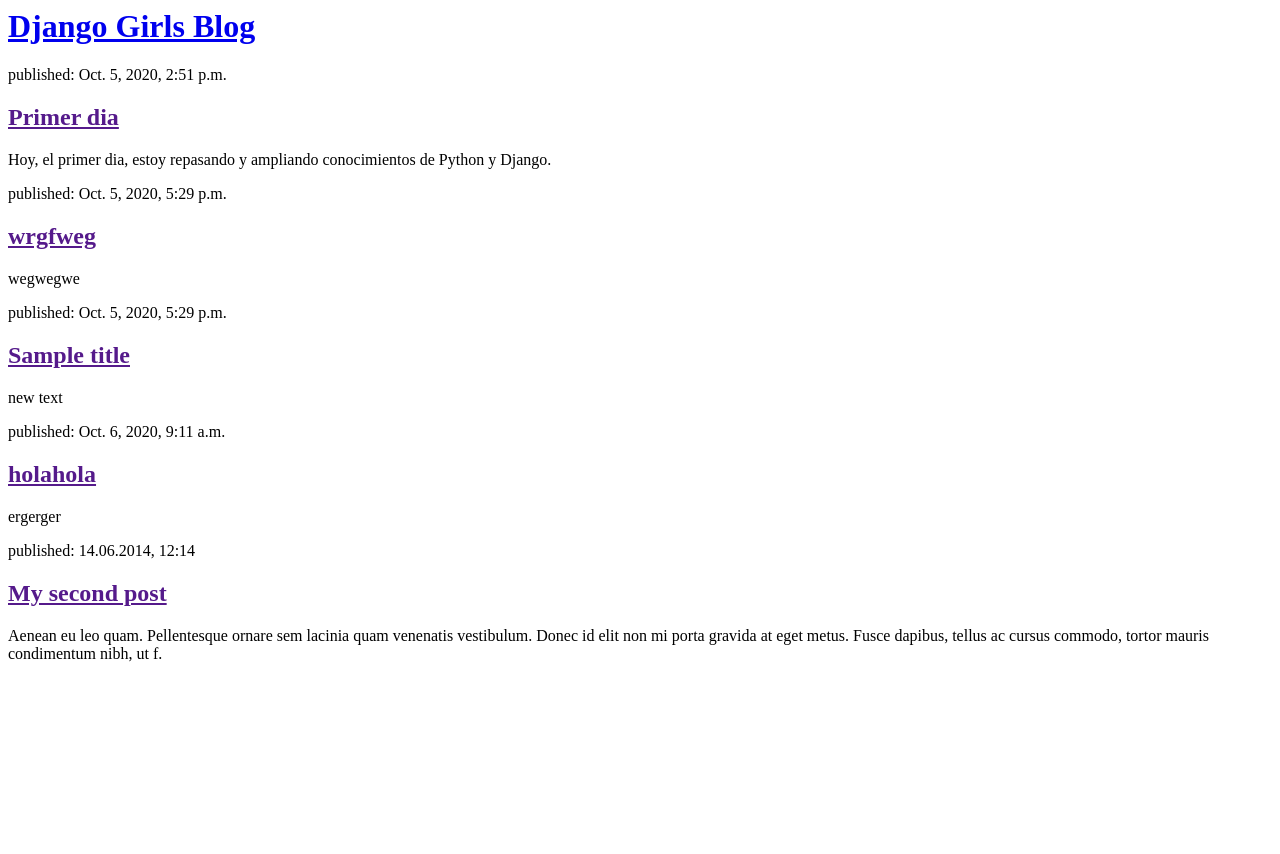
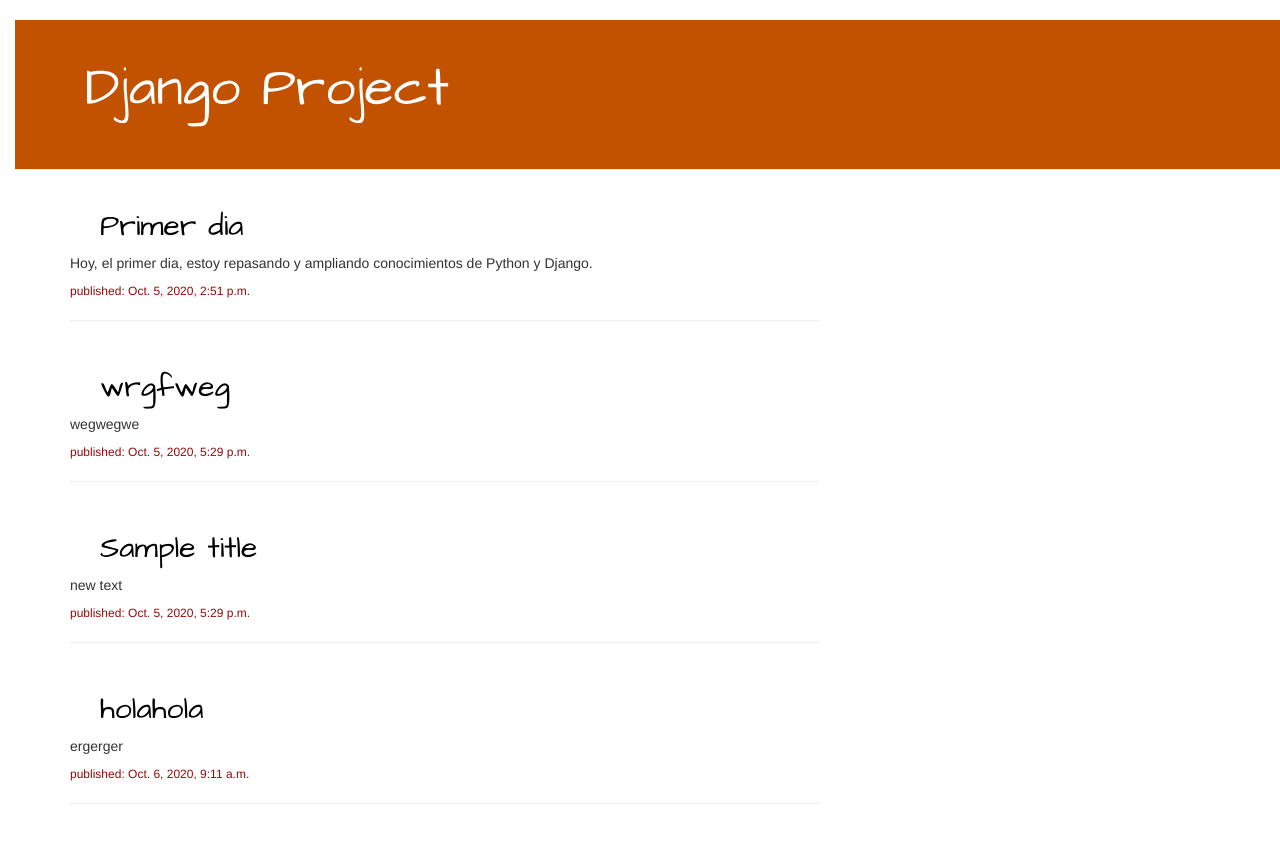
Before and after one commit to alex-chinche/django-first-project, a Django app: page / in a window 1280 px wide. Before the commit the page ends 662 px from the top, so only its background shows below. Run offline with Django 3.2, Linux system fonts and the light colour scheme; data comes from the database, SQL or seed files in the repository; both versions use the stored data as it was after the commit; some libraries are stand-ins or nearby versions.

Commit message:
post_detail created

```diff
--- /dev/null
+++ b/blog/static/css/blog.css
@@ -0,0 +1,56 @@
+h1 a, h2 a {
+    color: #F40909;
+    padding-left: 30px;
+    font-family: 'Architects Daughter', cursive;
+
+}
+
+body {
+    padding-left: 15px;
+}
+
+.page-header {
+    background-color: #C25100;
+    margin-top: 20px;
+    padding: 20px 20px 40px 40px;
+}
+
+.page-header h1, .page-header h1 a, .page-header h1 a:visited, .page-header h1 a:active {
+    color: #ffffff;
+    font-size: 40pt;
+}
+
+.content {
+    margin-left: 40px;
+}
+
+h1, h2, h3, h4 {
+    font-family: 'Architects Daughter', cursive;}
+
+.date {
+    color: #940a0a;
+    font-size: 12px;
+}
+
+.save {
+    float: right;
+}
+
+.post-form textarea, .post-form input {
+    width: 100%;
+}
+
+.top-menu, .top-menu:hover, .top-menu:visited {
+    color: #ffffff;
+    float: right;
+    font-size: 26pt;
+    margin-right: 20px;
+}
+
+.post {
+    margin-bottom: 50px;
+}
+
+.post h2 a, .post h2 a:visited {
+    color: #000000;
+}
--- /dev/null
+++ b/blog/templates/blog/base.html
@@ -0,0 +1,28 @@
+{% load static %}
+
+<html>
+
+<head>
+    <title>Django Project</title>
+    <link rel="stylesheet" href="//maxcdn.bootstrapcdn.com/bootstrap/3.2.0/css/bootstrap.min.css">
+    <link rel="stylesheet" href="//maxcdn.bootstrapcdn.com/bootstrap/3.2.0/css/bootstrap-theme.min.css">
+    <link rel="stylesheet" href="{% static 'css/blog.css' %}">
+    <link href="https://fonts.googleapis.com/css2?family=Architects+Daughter&display=swap" rel="stylesheet">
+
+</head>
+
+<body>
+    <div class="page-header">
+        <h1><a href="/">Django Project</a></h1>
+    </div>
+    <div class="content container">
+        <div class="row">
+            <div class="col-md-8">
+            {% block content %}
+            {% endblock %}
+            </div>
+        </div>
+    </div>
+</body>
+
+</html>
--- a/blog/templates/blog/post_list.html
+++ b/blog/templates/blog/post_list.html
@@ -1,30 +1,14 @@
-<html>
+{% extends 'blog/base.html' %}
 
-<head>
-    <title>Django Girls blog</title>
-</head>
-
-<body>
-    <div>
-        <h1><a href="/">Django Girls Blog</a></h1>
+{%block content%}
+{% for post in posts %}
+<div class="post">
+    <h2><a href="{% url 'post_detail' pk=post.pk %}">{{ post.title }}</a></h2>
+    <p>{{ post.text|linebreaksbr }}</p>
+    <div class="date">
+        <p>published: {{ post.published_date }}</p>
     </div>
-
-    <div>
-        {% for post in posts %}
-        <div>
-            <p>published: {{ post.published_date }}</p>
-            <h2><a href="">{{ post.title }}</a></h2>
-            <p>{{ post.text|linebreaksbr }}</p>
-        </div>
-        {% endfor %}
-    </div>
-
-    <div>
-        <p>published: 14.06.2014, 12:14</p>
-        <h2><a href="">My second post</a></h2>
-        <p>Aenean eu leo quam. Pellentesque ornare sem lacinia quam venenatis vestibulum. Donec id elit non mi porta
-            gravida at eget metus. Fusce dapibus, tellus ac cursus commodo, tortor mauris condimentum nibh, ut f.</p>
-    </div>
-</body>
-
-</html>
+    <hr>
+</div>
+{% endfor %}
+{%endblock%}
--- a/blog/urls.py
+++ b/blog/urls.py
@@ -3,5 +3,7 @@
 
 urlpatterns = [
     path('', views.post_list, name='post_list'),
-    path('posts', views.post_list, name='post_list'),
+    path('post', views.post_list, name='post_list'),
+    path('post/<int:pk>/', views.post_detail, name='post_detail'),
+
 ]
--- a/blog/views.py
+++ b/blog/views.py
@@ -1,9 +1,15 @@
 from django.shortcuts import render
 from django.utils import timezone
 from .models import Post
+from django.shortcuts import render, get_object_or_404
 
 
 def post_list(request):
     posts = Post.objects.filter(
         published_date__lte=timezone.now()).order_by('published_date')
     return render(request, 'blog/post_list.html', {'posts': posts})
+
+
+def post_detail(request, pk):
+    post = get_object_or_404(Post, pk=pk)
+    return render(request, 'blog/post_detail.html', {'post': post})
```
Also changed, not shown: blog/templates/blog/post_detail.html (added, +13 -0 lines), db.sqlite3.
